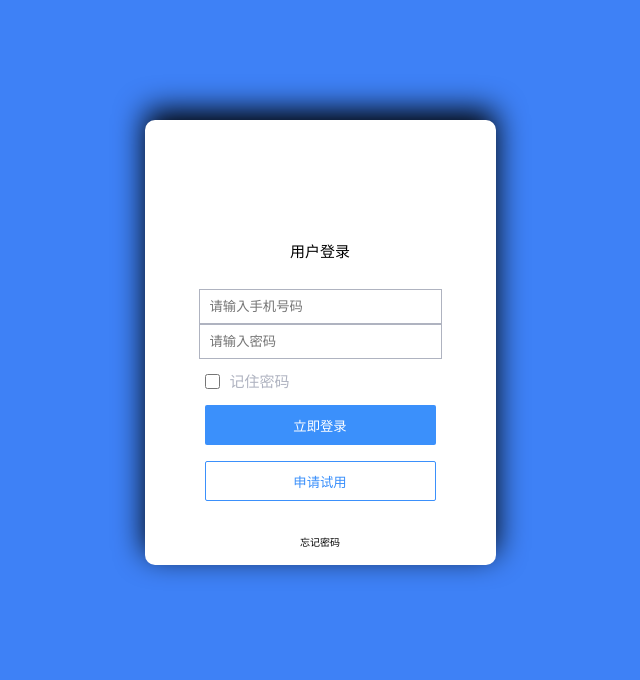
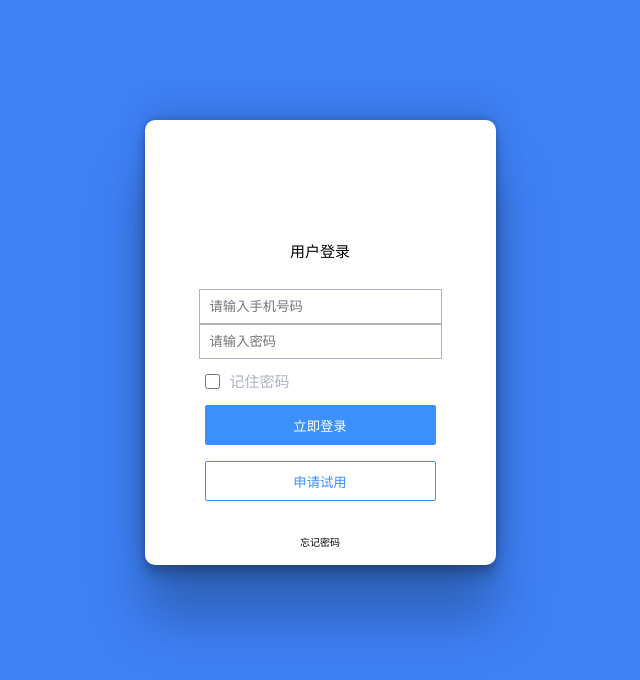
Before and after one commit to zx9962/waterProject, a Vue app: page /#/login in a window 1280 px wide. Shown: the top 680 px of the page, without its empty margins (320-960 px from the left). Built offline with nearby package versions, Linux system fonts and the light colour scheme.

Commit message:
张晓宇1

```diff
--- a/src/App.vue
+++ b/src/App.vue
@@ -7,19 +7,7 @@
 <script>
 export default {
   name: 'App',
-  methods: {
-    handleOpen (key, keyPath) {
-      console.log(key, keyPath)
-    },
-    handleClose (key, keyPath) {
-      console.log(key, keyPath)
-    },
-    async add () {
-      const res = await this.$axios.get('http://127.0.0.1:2112/data')
-      console.log(res)
-      console.log(222)
-    }
-  }
+  methods: {}
 }
 </script>
 
--- a/src/components/home.vue
+++ b/src/components/home.vue
@@ -40,7 +40,8 @@
     flex-direction: column;
     align-items: center;
     font-size: 15px;
-    box-shadow: 0 -10px 30px;
+    /* box-shadow: rgba(100, 100, 111, 0.3) 0px 7px 29px 0px; */
+    box-shadow: rgba(0, 0, 0, 0.25) 0px 54px 55px, rgba(0, 0, 0, 0.12) 0px -12px 30px, rgba(0, 0, 0, 0.12) 0px 4px 6px, rgba(0, 0, 0, 0.17) 0px 12px 13px, rgba(0, 0, 0, 0.09) 0px -3px 5px;
   }
   .checkbox{
     width: 15px;
--- a/src/views/home/homePage.vue
+++ b/src/views/home/homePage.vue
@@ -96,10 +96,11 @@
   watch: {},
   // 方法集合
   methods: {
-    async add () {
-      const res = await this.$axios.get('http://127.0.0.1:2112/data')
-      console.log(res)
-      console.log(222)
+    handleOpen (key, keyPath) {
+      console.log(key, keyPath)
+    },
+    handleClose (key, keyPath) {
+      console.log(key, keyPath)
     }
   }
 }
```
